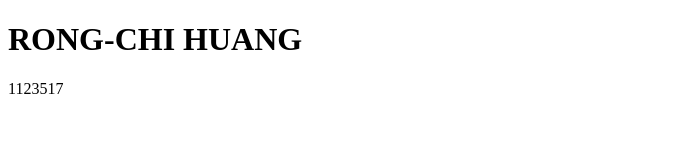
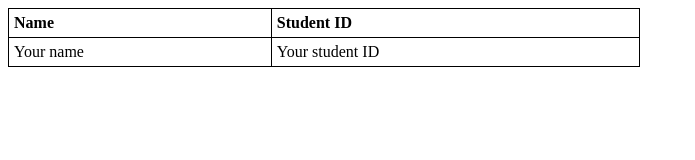
Before and after one commit to Hr-chii/Hr-chii.github.io, a plain HTML site: page index.html in a window 1280 px wide. Shown: the whole page, without its empty margins (0-695 px from the left). Drawn offline with Linux system fonts and the light colour scheme.

Commit message:
Update index.html

```diff
--- a/index.html
+++ b/index.html
@@ -1,12 +1,31 @@
-<!doctype html>
+<!DOCTYPE html>
 <html>
-  <head>
-    <title>RONG-CHI HUANG</title>
-  </head>
-  <body>
+<head>
+    <style>
+        table {
+            border-collapse: collapse;
+            width: 50%;
+        }
 
-    <h1>RONG-CHI HUANG</h1>
-    <p>1123517</p>
+        th, td {
+            border: 1px solid black;
+            padding: 5px;
+            text-align: left;
+        }
+    </style>
+</head>
+<body>
 
-  </body>
+<table>
+    <tr>
+        <th>Name</th>
+        <th>Student ID</th>
+    </tr>
+    <tr>
+        <td>Your name</td>
+        <td>Your student ID</td>
+    </tr>
+</table>
+
+</body>
 </html>
```
